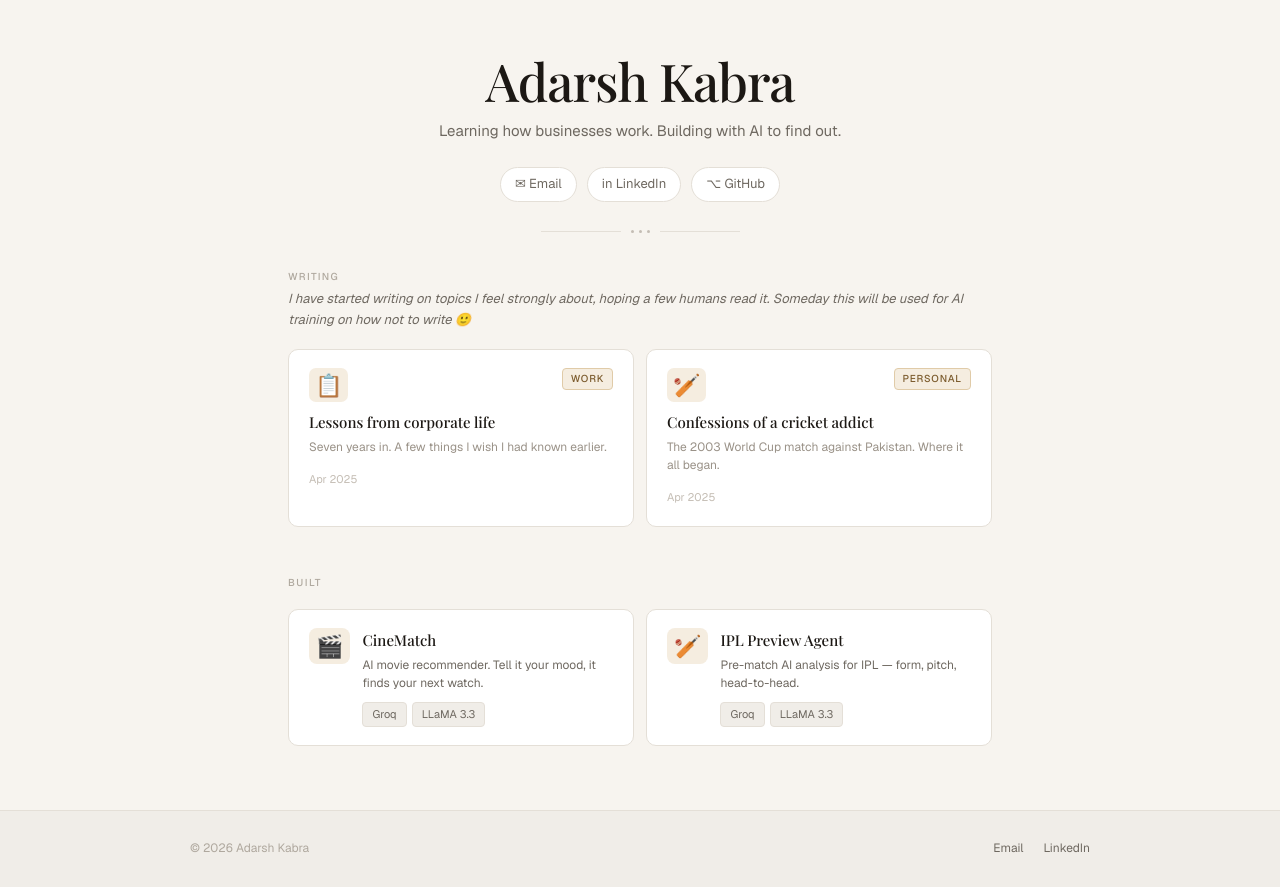
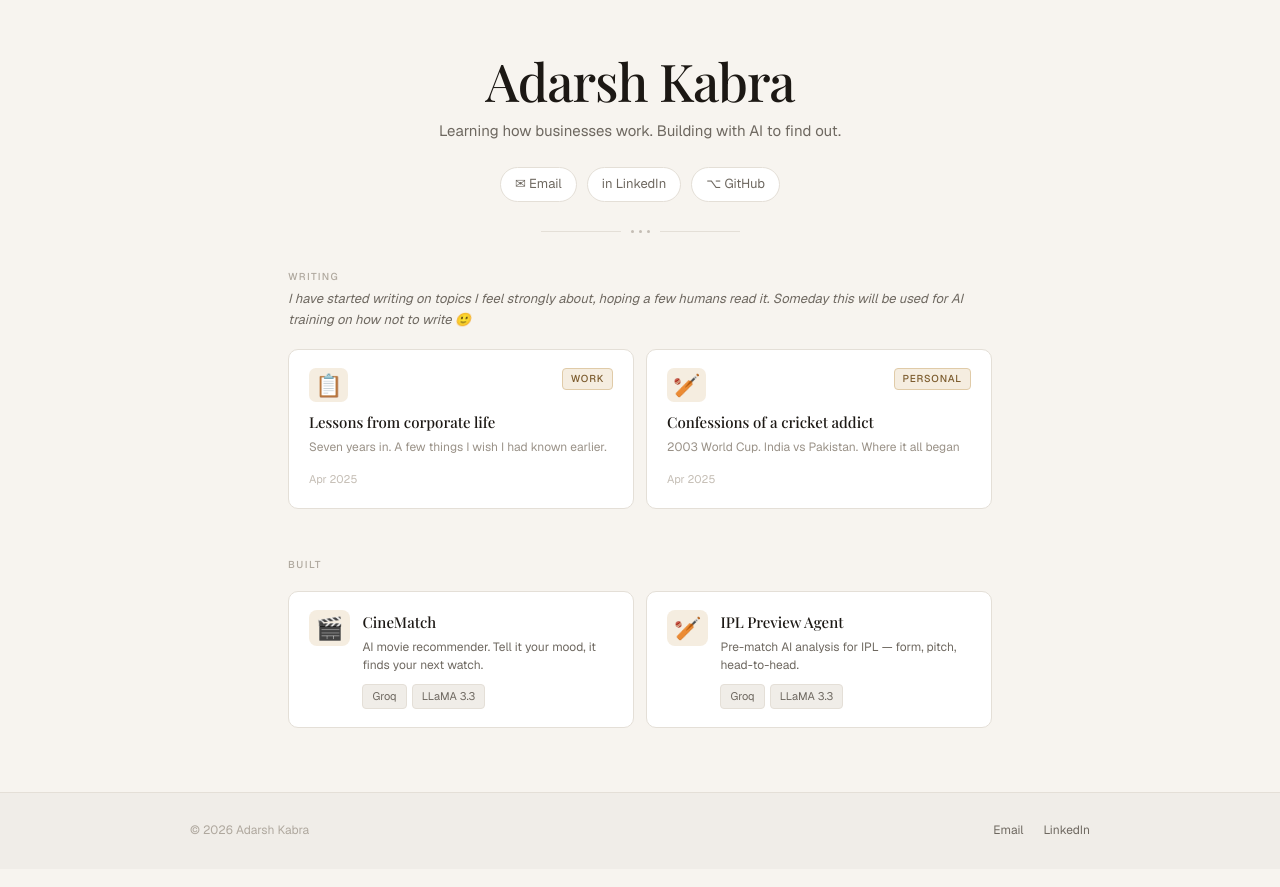
Before and after one commit to adarshkabra/adarsh-kabra, a Next.js app: page / in a window 1280 px wide. Built offline with nearby package versions, Linux system fonts and the light colour scheme; a web font is replaced by a local one.

Commit message:
minor header changed

```diff
--- a/app/page.tsx
+++ b/app/page.tsx
@@ -16,7 +16,7 @@ const posts = [
     date: 'Apr 2025',
     tag: 'Personal',
     icon: '🏏',
-    excerpt: 'The 2003 World Cup match against Pakistan. Where it all began.',
+    excerpt: '2003 World Cup. India vs Pakistan. Where it all began',
   }
 
 
```
